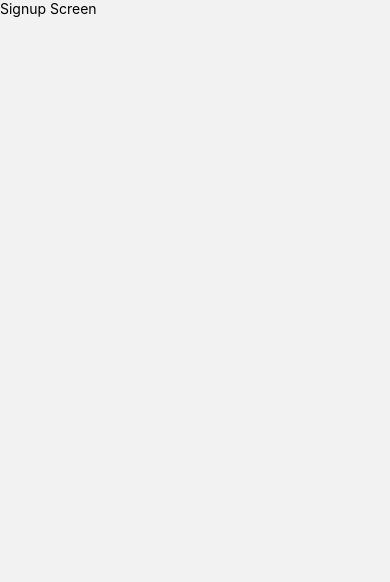
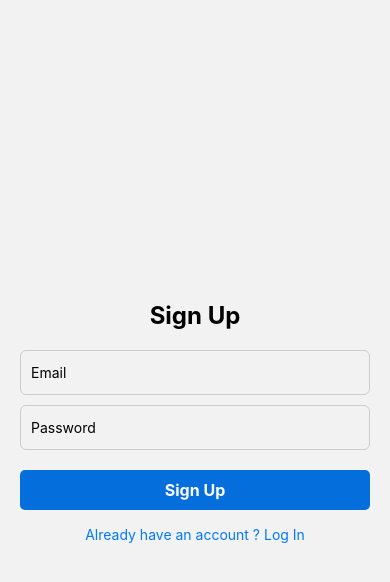
Before and after one commit to PrashantMaurya252/react-native-recipe-client, a React Native app: screen /Signup in a window 390 px wide. Shown: the top 582 px of the page. Built offline with nearby package versions, Linux system fonts and the light colour scheme.

Commit message:
making of signup screen

```diff
--- a/App.tsx
+++ b/App.tsx
@@ -1,29 +1,18 @@
-
-
-import { NavigationContainer } from '@react-navigation/native';
+import {NavigationContainer} from '@react-navigation/native';
 import React from 'react';
 
-import {
-
-  StyleSheet,
-
-} from 'react-native';
+import {StatusBar, StyleSheet} from 'react-native';
 import RootNavigation from './src/navigation/RootNavigation';
 
-
-
 function App(): React.JSX.Element {
-
-
   return (
     <NavigationContainer>
-      <RootNavigation/>
+      <StatusBar hidden={true} />
+      <RootNavigation />
     </NavigationContainer>
   );
 }
 
-const styles = StyleSheet.create({
-
-});
+const styles = StyleSheet.create({});
 
 export default App;
--- a/src/navigation/RootNavigation.tsx
+++ b/src/navigation/RootNavigation.tsx
@@ -1,29 +1,46 @@
-import { View } from "react-native"
-import {createNativeStackNavigator} from"@react-navigation/native-stack"
-import LoginScreen from "../screens/LoginScreen";
-import SignupScreen from "../screens/SignupScreen";
-import HomeScreen from "../screens/HomeScreen";
-import RecipeDetailsScreen from "../screens/RecipeDetailsScreen";
+import {View} from 'react-native';
+import {createNativeStackNavigator} from '@react-navigation/native-stack';
+import LoginScreen from '../screens/LoginScreen';
+import SignupScreen from '../screens/SignupScreen';
+import HomeScreen from '../screens/HomeScreen';
+import RecipeDetailsScreen from '../screens/RecipeDetailsScreen';
 
+export type RootStackParamList = {
+  Login: undefined;
+  Signup: undefined;
+  Home: undefined;
+  RecipeDetails: {recipeId: string};
+};
 
-export type  RootStackParamList = {
-    Login:undefined;
-    Signup:undefined;
-    Home:undefined;
-    RecipeDetails:{recipeId:string}
-}
+const Stack = createNativeStackNavigator<RootStackParamList>();
 
-const Stack = createNativeStackNavigator<RootStackParamList>()
+const RootNavigation: React.FC = () => {
+  return (
+    <Stack.Navigator
+      initialRouteName="Login"
+      screenOptions={{headerShown: false}}>
+      <Stack.Screen
+        name="Login"
+        component={LoginScreen}
+        // options={{headerShown: false}}
+      />
+      <Stack.Screen
+        name="Signup"
+        component={SignupScreen}
+        // options={{headerShown: false}}
+      />
+      <Stack.Screen
+        name="Home"
+        component={HomeScreen}
+        // options={{headerShown: false}}
+      />
+      <Stack.Screen
+        name="RecipeDetails"
+        component={RecipeDetailsScreen}
+        // options={{headerShown: false}}
+      />
+    </Stack.Navigator>
+  );
+};
 
-const RootNavigation:React.FC=()=>{
-    return (
-        <Stack.Navigator initialRouteName="Login">
-            <Stack.Screen name="Login" component={LoginScreen} options={{headerShown:false}}/>
-            <Stack.Screen name="Signup" component={SignupScreen} options={{headerShown:false}}/>
-            <Stack.Screen name="Home" component={HomeScreen} options={{headerShown:false}}/>
-            <Stack.Screen name="RecipeDetails" component={RecipeDetailsScreen} options={{headerShown:false}}/>
-        </Stack.Navigator>
-    )
-}
-
-export default RootNavigation
+export default RootNavigation;
--- a/src/screens/LoginScreen.tsx
+++ b/src/screens/LoginScreen.tsx
@@ -1,24 +1,39 @@
-import {Button, Text, View} from 'react-native';
+import {
+  Button,
+  Platform,
+  SafeAreaView,
+  StyleSheet,
+  Text,
+  View,
+} from 'react-native';
 import {RootStackParamList} from '../navigation/RootNavigation';
 import {NativeStackNavigationProp} from '@react-navigation/native-stack';
 
+type LoginScreenNavigationProp = NativeStackNavigationProp<
+  RootStackParamList,
+  'Login'
+>;
 
-type LoginScreenNavigationProp = NativeStackNavigationProp<
-    RootStackParamList,
-    'Login'
-  >;
-
-  interface LoginScreenProps{
-    navigation : LoginScreenNavigationProp
-  }
+interface LoginScreenProps {
+  navigation: LoginScreenNavigationProp;
+}
 const LoginScreen: React.FC<LoginScreenProps> = ({navigation}) => {
-
   return (
-    <View>
+    <SafeAreaView style={styles.container}>
       <Text>Login Screen</Text>
-      <Button title='Go to Sign Up' onPress={()=>navigation.navigate('Signup')}/>
-    </View>
+      <Button
+        title="Go to Sign Screen"
+        onPress={() => navigation.navigate('Signup')}
+      />
+    </SafeAreaView>
   );
 };
 
+const styles = StyleSheet.create({
+  container: {
+    flex: 1,
+    // paddingTop:Platform.OS === 'android' ?
+  },
+});
+
 export default LoginScreen;
--- a/src/screens/SignupScreen.tsx
+++ b/src/screens/SignupScreen.tsx
@@ -1,11 +1,82 @@
-import { Text, View } from "react-native"
+import {NativeStackNavigationProp} from '@react-navigation/native-stack';
+import {
+  StatusBar,
+  StyleSheet,
+  Text,
+  TextInput,
+  TouchableOpacity,
+  View,
+} from 'react-native';
+import {RootStackParamList} from '../navigation/RootNavigation';
 
-const SignupScreen:React.FC=()=>{
-    return (
-        <View>
-            <Text>Signup Screen</Text>
-        </View>
-    )
+type SignUpScreenNavigationProp = NativeStackNavigationProp<
+  RootStackParamList,
+  'Signup'
+>;
+
+interface SignUpScreenProps {
+  navigation: SignUpScreenNavigationProp;
 }
+const SignupScreen: React.FC<SignUpScreenProps> = ({navigation}) => {
+  return (
+    <View style={styles.container}>
+      <Text style={styles.headerText}>Sign Up</Text>
+      <TextInput
+        placeholder="Email"
+        keyboardType="email-address"
+        autoCapitalize="none"
+        style={styles.input}
+      />
+      <TextInput placeholder="Password" secureTextEntry style={styles.input} />
+      {/* <TextInput style={styles.input} /> */}
+      <TouchableOpacity style={styles.button}>
+        <Text style={styles.buttonText}>Sign Up</Text>
+      </TouchableOpacity>
+      <TouchableOpacity onPress={() => navigation.navigate('Login')}>
+        <Text style={styles.linkText}>Already have an account ? Log In</Text>
+      </TouchableOpacity>
+    </View>
+  );
+};
 
-export default SignupScreen
+const styles = StyleSheet.create({
+  container: {
+    flex: 1,
+    justifyContent: 'center',
+    alignItems: 'center',
+    padding: 20,
+  },
+  headerText: {
+    fontSize: 24,
+    fontWeight: 'bold',
+    marginBottom: 20,
+  },
+  input: {
+    width: '100%',
+    height: 45,
+    borderWidth: 1,
+    borderColor: '#cccccc',
+    borderRadius: 6,
+    paddingHorizontal: 10,
+    marginBottom: 10,
+  },
+  button: {
+    width: '100%',
+    height: 40,
+    backgroundColor: '#056edd',
+    justifyContent: 'center',
+    alignItems: 'center',
+    borderRadius: 5,
+    marginTop: 10,
+  },
+  buttonText: {
+    color: '#fff',
+    fontSize: 16,
+    fontWeight: 'bold',
+  },
+  linkText: {
+    marginTop: 16,
+    color: '#007aff',
+  },
+});
+export default SignupScreen;
```
Also changed, not shown: src/components/ScreenWrapper.tsx (added).
